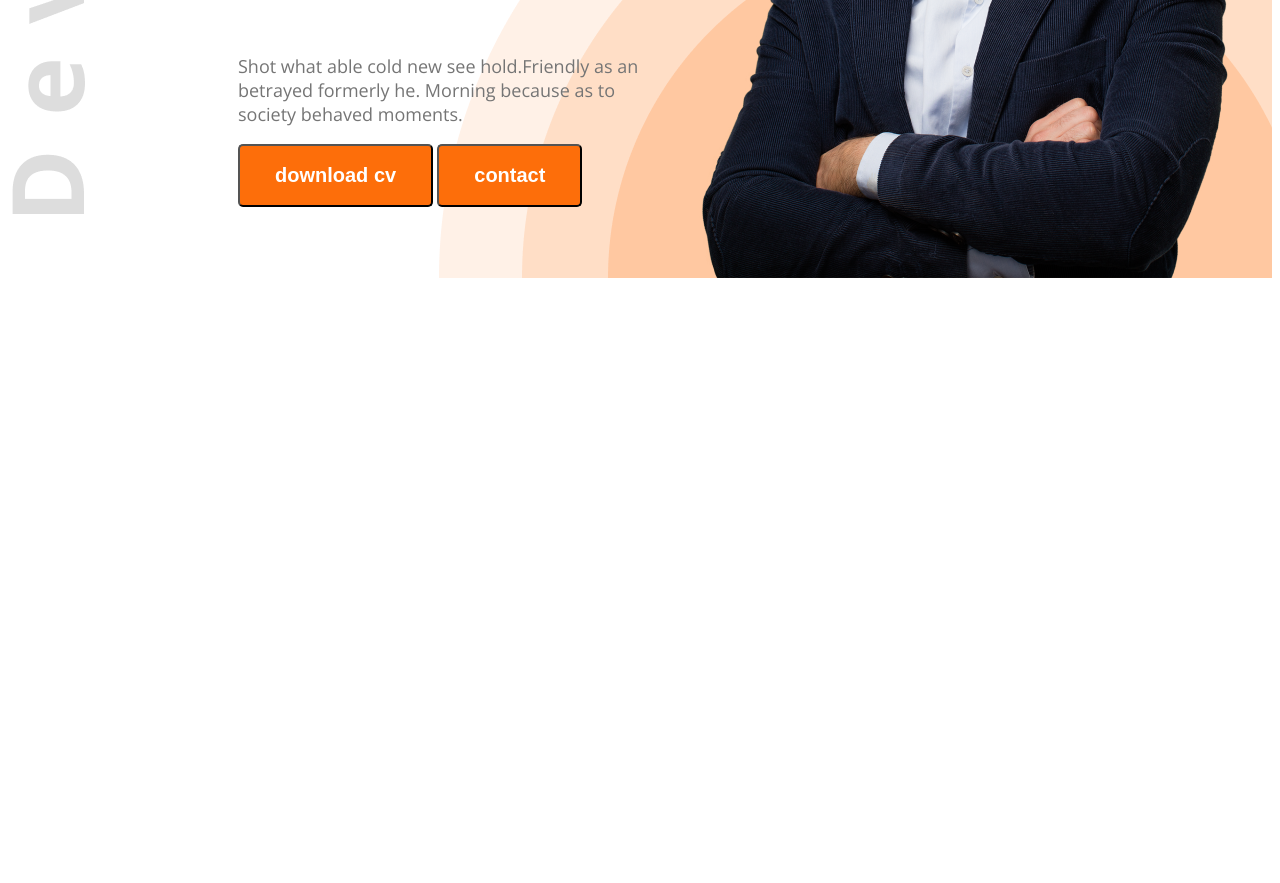
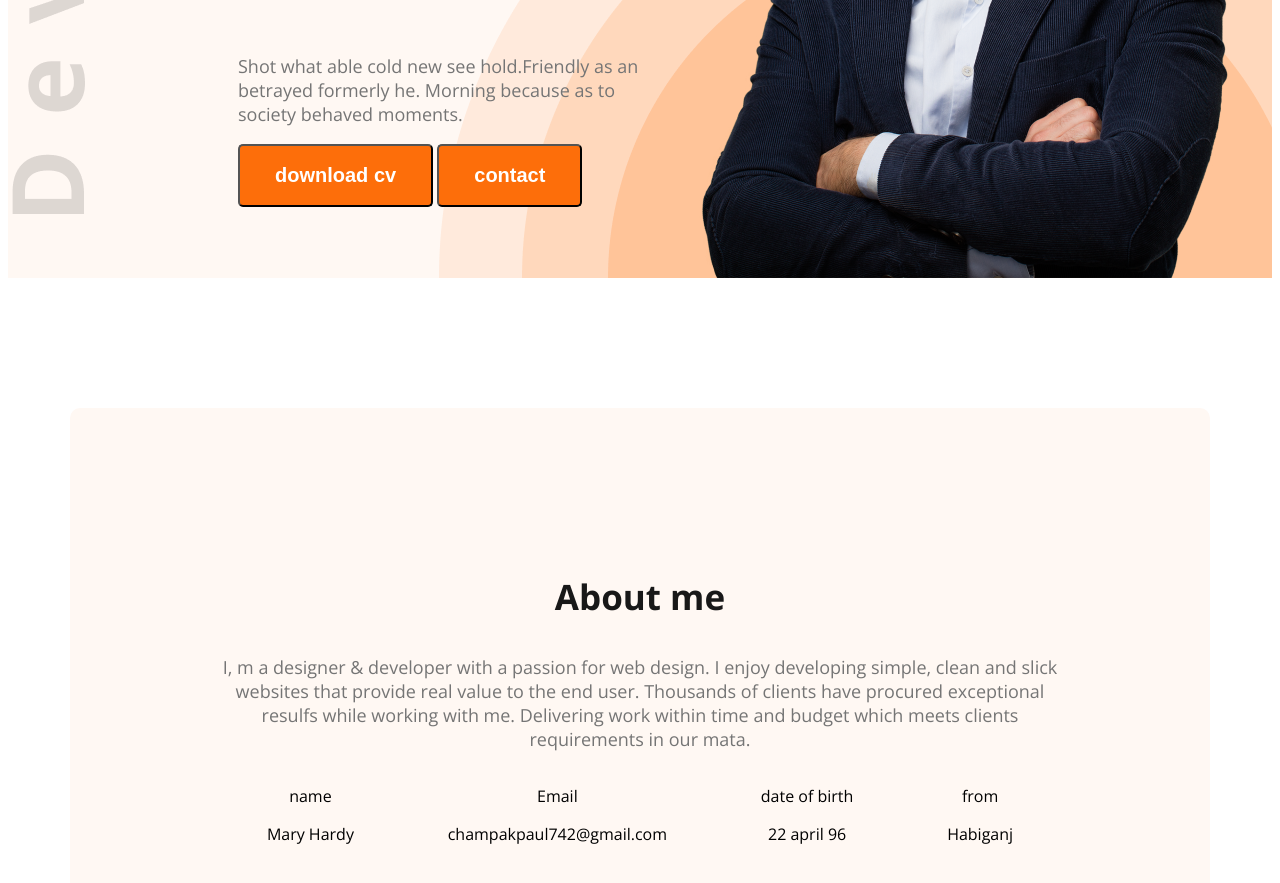
Before and after one commit to Cpaul5/web-developer-portfolio, a plain HTML site: page index.html in a window 1280 px wide. Shown: the part 557-1440 px from the top of the page. Before the commit the page ends 843 px from the top, so only its background shows below. Drawn offline with nearby package versions, Linux system fonts and the light colour scheme.

Commit message:
addeded about me portion

```diff
--- a/index.html
+++ b/index.html
@@ -13,7 +13,7 @@
 </head>
 
 <body class="open-sans-normal">
-    <header class="header">
+    <header class="header secondary-background">
         <nav>
             <h3 class="nav-title">Ma<span class="text-primary">r</span>y</h3>
 
@@ -40,9 +40,39 @@
 
     </header>
     <main>
+        <section class="about secondary-background">
+            <h3 class="section-title">About me</h3>
+<p class="section-description">I, m a designer & developer with a passion for web design. I enjoy developing simple, clean and slick websites that provide real value to the end user. Thousands of clients have procured exceptional resulfs while working with me. Delivering work within time and budget which meets clients requirements in our mata.</p>
 
 
+ <!-- .about-item*4>p.item-title+p.item-description -->
+ <div class="about-items">
+    <div class="about-item">
+    <p class="item-title">name</p>
+    <p class="item-description">Mary Hardy</p>
+ </div>
+ <div class="about-item">
+    <p class="item-title">Email</p>
+    <p class="item-description">champakpaul742@gmail.com</p>
+ </div>
+ <div class="about-item">
+    <p class="item-title">date of birth</p>
+    <p class="item-description">22 april 96</p>
+ </div>
+ <div class="about-item">
+    <p class="item-title">from</p>
+    <p class="item-description">Habiganj</p>
+ </div>
+ </div>
+        </section>
     </main>
+
+
+
+
+
+
+
 
     <footer>
 
--- a/styles/portfolio.css
+++ b/styles/portfolio.css
@@ -30,6 +30,17 @@ color: #FD6E0A;
    background-color: #FD6E0A;
    font-weight: bold; color: white; font-size: 20px; padding: 18px 35px; border-radius: 5px;
 }
+.section-title{
+  font-size: 35px; font-weight: bold;
+  color: #181818;
+}
+ .section-description{
+   font-size: 18px; color: #757575;
+ }
+
+ .secondary-background{
+    background-color: #FFF8F3;
+ }
 nav{
     display: flex;
     align-items: center;
@@ -73,3 +84,23 @@ nav li a{
     /* margin: 0 35px 0 230px; upor dan nich bam diker margin*/
     margin: 0 35px 0 230px;
 }
+/* about styles */
+.about{
+    border-radius: 10px;
+    padding: 130px 150px;
+    text-align: center;
+    margin-top: 130px;
+}
+
+.item-description{
+    font-weight: 600px;
+}
+.about-items{
+    display: flex; justify-content: space-around;
+}
+
+
+/* main styles */
+main{
+    max-width: 1140px; margin: 0 auto;
+}
```
